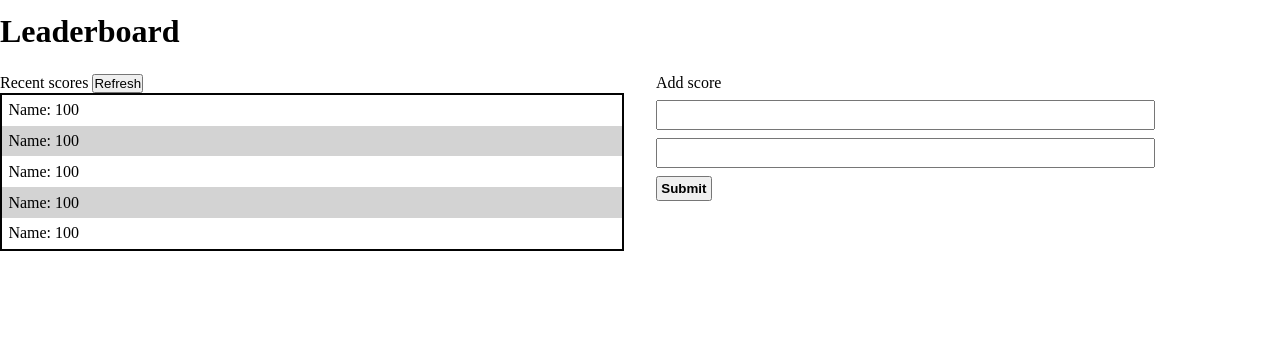
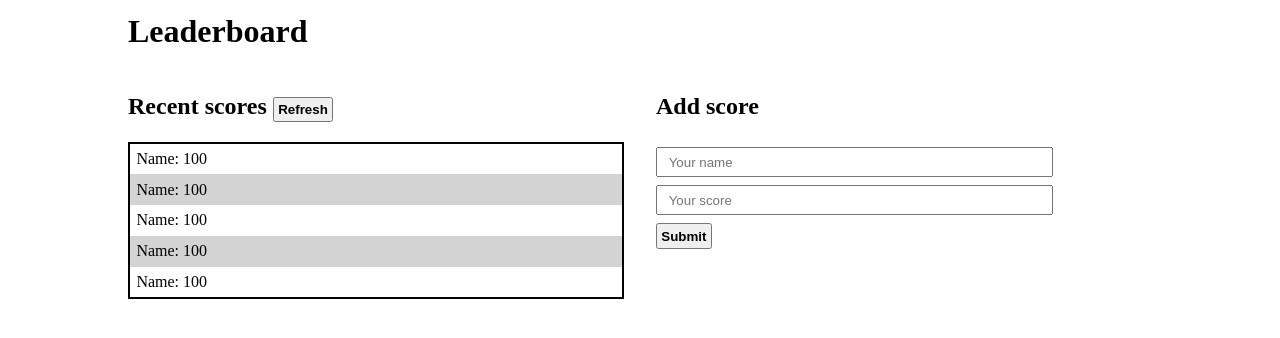
Before and after one commit to michaelamponsah/leaderboard, a website built with webpack: page src/index.html in a window 1280 px wide. Built offline with nearby package versions, Linux system fonts and the light colour scheme.

Commit message:
Add placeholder text to input fields

```diff
--- a/src/index.html
+++ b/src/index.html
@@ -6,13 +6,13 @@
   <meta name="viewport" content="width=device-width, initial-scale=1.0">
   <title>Leaderboard</title>
 </head>
-<body>
+<body class="container">
   <header>
     <h1>Leaderboard</h1>
   </header>
   <section class="section">
     <div class="section--recent-score">
-      <span>Recent scores</span> <button>Refresh</button>
+      <span class="section--sub-header">Recent scores <button class="btn">Refresh</button></span>
       <ul class="score-list">
         <li class="score-list--item">Name: 100</li>
         <li class="score-list--item">Name: 100</li>
@@ -22,15 +22,15 @@
       </ul>
     </div>
     <div class="section--add-score">
-      <span>Add score</span>
+      <span class="section--sub-header">Add score</span>
       <form action="">
         <div class="form-control">
           <label for="playerName" aria-hidden></label>
-          <input type="text" id="playerName">
+          <input type="text" id="playerName" placeholder="Your name">
         </div>
         <div class="form-control">
           <label for="playerScore" aria-hidden></label>
-          <input type="text" id="playerScore">
+          <input type="text" id="playerScore" placeholder="Your score">
         </div>
         <button class="btn" type="submit">Submit</button>
       </form>
```
